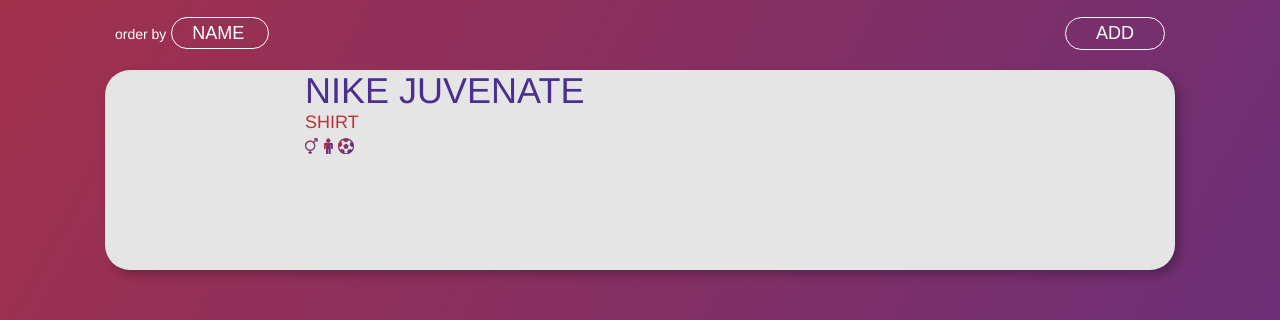
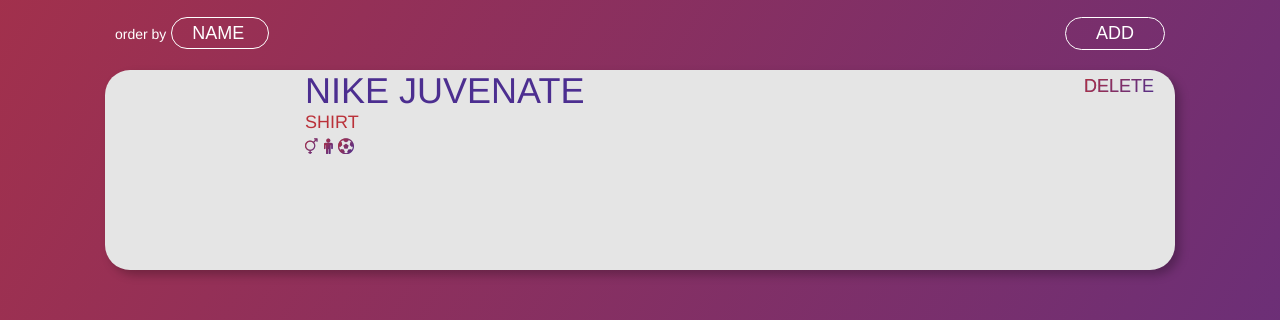
Before and after one commit to APZelos/Ad.Venture.Vue, a Vue app: page /#/dashboard in a window 1280 px wide. Shown: the part 128-448 px from the top of the page. Built offline with nearby package versions, Linux system fonts and the light colour scheme.

Commit message:
Create delete button

```diff
--- a/src/components/Dashboard/Product.vue
+++ b/src/components/Dashboard/Product.vue
@@ -13,6 +13,9 @@
         </div>
       </div>
       <div class="product__stats"></div>
+      <div class="product__buttons">
+        <button class="button button__delete">DELETE</button>
+      </div>
   </div>
 </template>
 
@@ -139,4 +142,24 @@
   width: 400px;
 }
 
+.product__buttons {
+  flex-grow: 1;
+  display: flex;
+  flex-direction: column;
+}
+
+.button {
+  cursor: pointer;
+  align-self: flex-end;
+  margin-right: 15px;
+  margin-top: 5px;
+  border: none;
+  border-radius: 25px;
+  background: linear-gradient(119.21deg, #BA3139, rgba(255, 255, 255, 0)), #4C2E90;
+  -webkit-background-clip: text;
+  -webkit-text-fill-color: transparent;
+  font-size: 18px;
+  font-weight: lighter;
+}
+
 </style>
```
